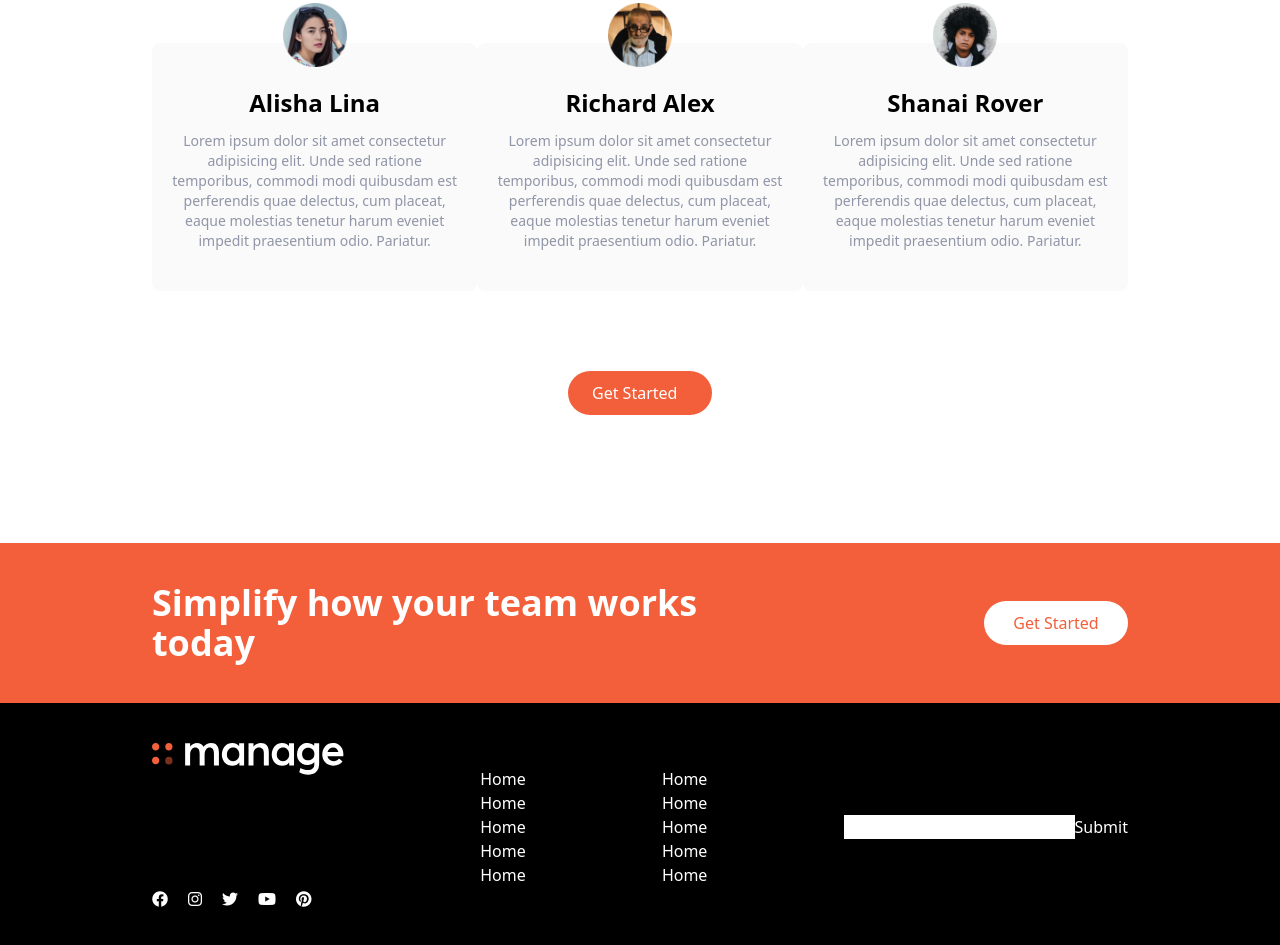
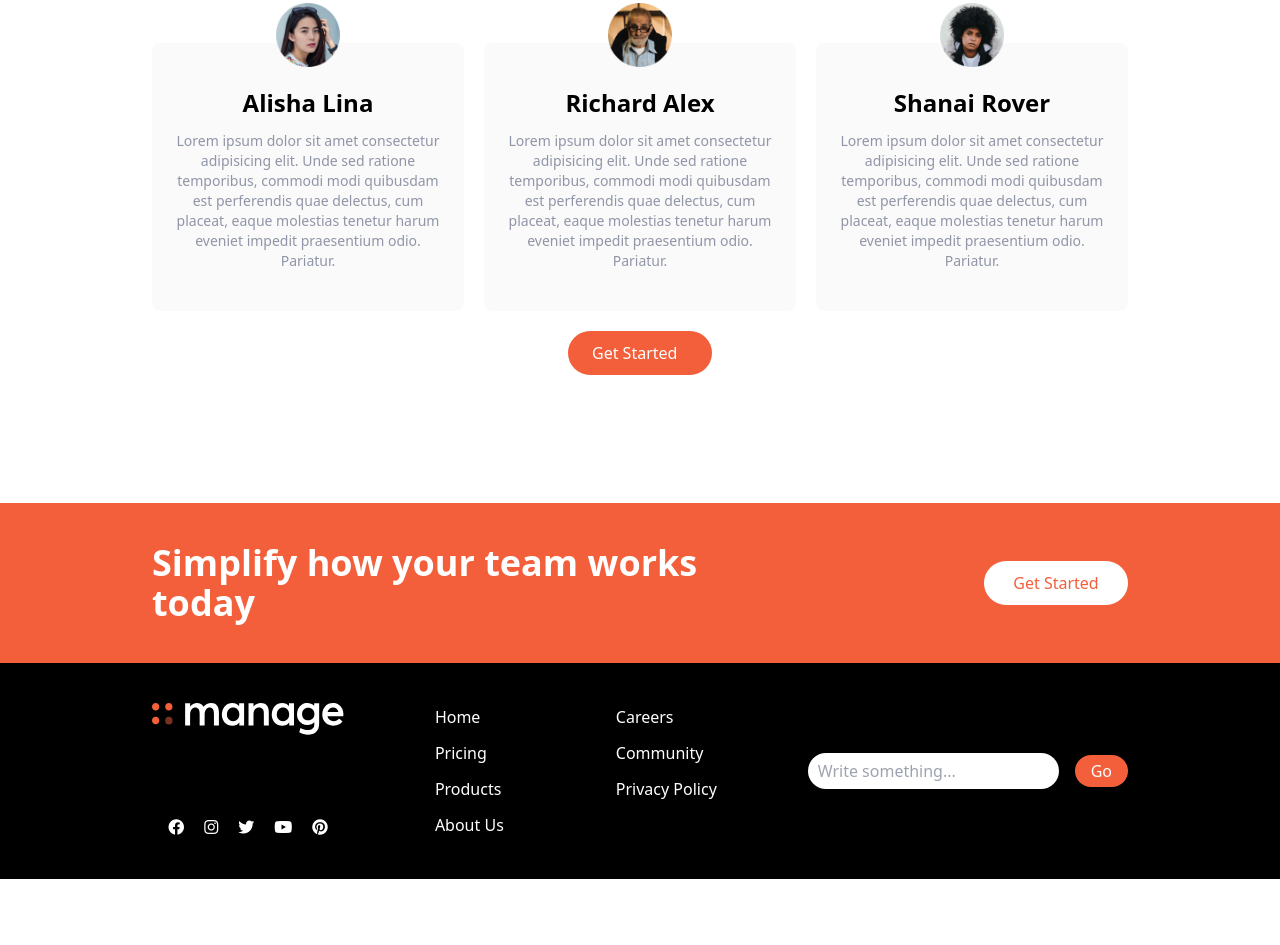
Before and after one commit to Nahiankhondokar/Tailwind-CSS-Landing-Page-Design, a website: page index.html in a window 1280 px wide. Shown: the part 1445-2390 px from the top of the page. After the commit the page ends 2324 px from the top, so only its background shows below. Drawn offline with Linux system fonts and the light colour scheme.

Commit message:
footer section

```diff
--- a/index.html
+++ b/index.html
@@ -175,14 +175,16 @@
     </section>
 
     <!-- Testimonial Section -->
-    <section class="container mx-auto mb-32">
+    <section class="container mx-auto mb-32 space-y-5 md:mb-15">
       <div class="space-y-20">
         <!-- Heading -->
         <div class="text-4xl font-bold text-center block md:text-4xl">
           What's Different About Manage?
         </div>
         <!-- Testimonial list item -->
-        <div class="flex flex-col space-y-20 md:flex-row md:space-y-0">
+        <div
+          class="flex flex-col space-y-20 space-x-5 md:flex-row md:space-y-0"
+        >
           <div
             class="flex flex-col items-center md:w-1/3 space-y-5 bg-veryLightGray px-5 py-10 rounded-lg"
           >
@@ -240,15 +242,14 @@
             </div>
           </div>
         </div>
-
-        <div class="my-20">
+      </div>
+      <div class="">
         <!-- Button -->
         <a
           href="#"
           class="block px-6 py-2.5 bg-brightRed rounded-full font-medium text-white hover:bg-brightRedLight w-36 m-auto"
           >Get Started</a
         >
-        </div>
       </div>
     </section>
 
@@ -278,9 +279,11 @@
         class="flex flex-col items-center justify-between container mx-auto md:flex-row gap-5"
       >
         <!-- Logo & social media -->
-        <div class="flex flex-col items-start space-y-28">
+        <div
+          class="flex flex-col items-start space-y-3 md:space-y-20 md:space-y-0"
+        >
           <img src="./assets/images/logo-white.svg" alt="" class="w-48" />
-          <div class="flex gap-5">
+          <div class="flex gap-5 block m-auto">
             <a href="#" class="text-white">
               <i class="fa-brands fa-facebook"></i>
             </a>
@@ -299,27 +302,40 @@
           </div>
         </div>
 
-        <div class="flex flex-col">
+        <div class="flex items-start justify-around gap-10 md:gap-x-28">
+          <!-- Pages links-->
+          <div class="flex flex-col gap-3">
             <a href="#" class="text-white"> Home </a>
-          <a href="#" class="text-white"> Home </a>
-          <a href="#" class="text-white"> Home </a>
-          <a href="#" class="text-white"> Home </a>
-          <a href="#" class="text-white"> Home </a>
+            <a href="#" class="text-white"> Pricing </a>
+            <a href="#" class="text-white"> Products </a>
+            <a href="#" class="text-white"> About Us </a>
           </div>
 
-        <div class="flex flex-col">
-          <a href="#" class="text-white"> Home </a>
-          <a href="#" class="text-white"> Home </a>
-          <a href="#" class="text-white"> Home </a>
-          <a href="#" class="text-white"> Home </a>
-          <a href="#" class="text-white"> Home </a>
+          <!-- Other pages link -->
+          <div class="flex flex-col gap-3">
+            <a href="#" class="text-white"> Careers </a>
+            <a href="#" class="text-white"> Community </a>
+            <a href="#" class="text-white"> Privacy Policy </a>
+          </div>
         </div>
 
-        <div class="flex flex">
+        <!-- Search option -->
+        <div class="flex gap-4">
           <form action="">
-            <input type="text" />
+            <input
+              type="text"
+              placeholder="Write something..."
+              class="px-2.5 py-1.5 rounded-full"
+            />
           </form>
-          <a href="#" class="text-white"> Submit </a>
+          <!-- Button -->
+          <div class="flex md:justify-center">
+            <a
+              href="#"
+              class="block px-4 py-1 bg-brightRed rounded-full font-medium text-white text-center m-auto hover:bg-white hover:text-brightRed"
+              >Go</a
+            >
+          </div>
         </div>
       </div>
     </section>
```
Also changed, not shown: output/tailwind.css. Lines whose indentation alone changed are shown as unchanged.
